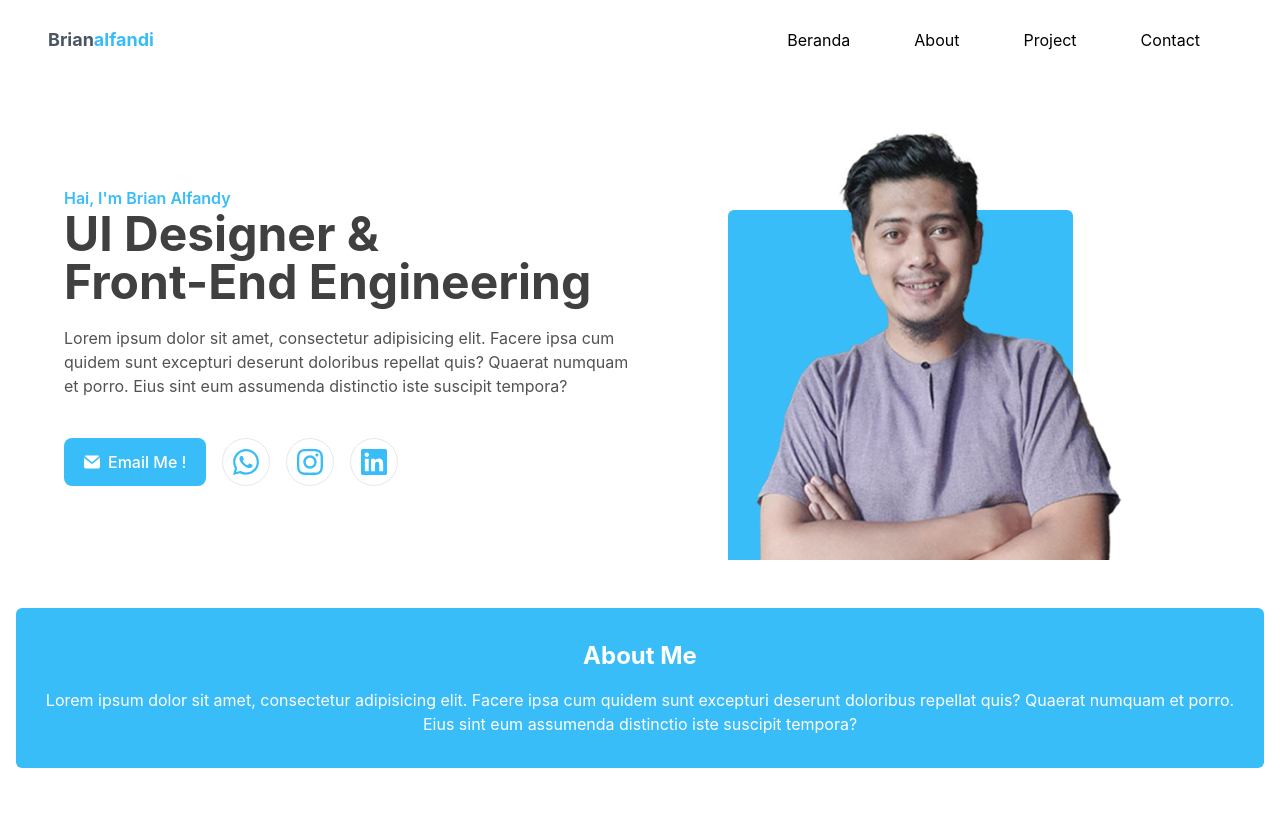
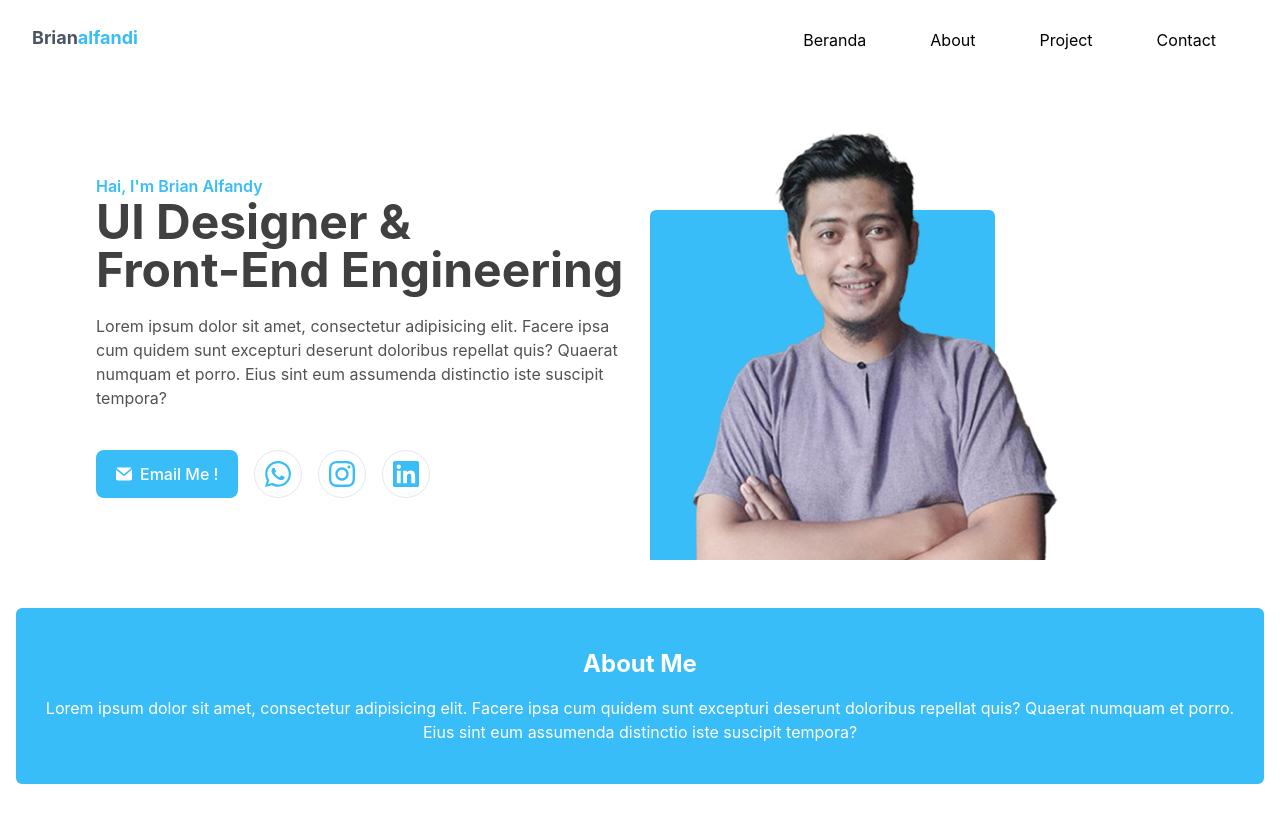
Before and after one commit to brianalfandy07/portofolio, a website: page index.html in a window 1280 px wide. Drawn offline with Linux system fonts and the light colour scheme.

Commit message:
update baru

```diff
--- a/index.html
+++ b/index.html
@@ -8,9 +8,9 @@
 </head>
 <body>
     <!-- header -->
-    <header class="px-4 bg-transparent absolute top-0 left-0 w-full flex items-center z-10">
-        <div class="container mx-auto">
-            <div class="flex items-center justify-between relative">
+    <header class=" bg-transparent absolute top-0 left-0 w-full flex  z-10">
+        <div class=" px-4 w-full ">
+            <div class="flex justify-between relative">
                 <div class="px-4">
                     <a href="#hero" class="font-bold text-lg py-6 text-sky-400 block"><span class="text-gray-600">Brian</span>alfandi</a>
                 </div>
@@ -49,9 +49,9 @@
     <!-- header end -->
 
     <!-- hero -->
-   <section id="hero" class="px-16 pt-28 pb-4">
-    <div class="container mx-auto px-0">
-        <div class="flex flex-wrap">
+   <section id="hero" class="w-full xl:px-16 xs:px-4 pt-28 pb-4">
+    <div class="mx-auto px-4">
+        <div class="flex flex-wrap px-4 xl:px-16">
             <div class="w-full self-center px-0 py-6 lg:w-1/2 md:w-1/2 ">
                 <h1 class="font-semibold text-sky-400">Hai, I'm Brian Alfandy </h1>
                 <h2 class="text-5xl font-bold text-neutral-700 mb-5">UI Designer & <br>Front-End Engineering</h2>
@@ -88,11 +88,11 @@
 
 
             </div>
-            <div class="w-full self-end block px-2 lg:w-1/2 md:w-1/2 mx-auto">
+            <div class="w-full block self-center pr-12 lg:w-1/2 md:w-1/2 mx-auto">
                 <div class=" relative">
-                    <img src="image/brian.png" alt="brian alfandi" class="max-w-md w-92 mx-auto right-6">
-                    <span class="absolute  bottom-0 -z-10 left-[62px] sm:left-[62px] md:left-[62px] lg:left-[100px] 2xl:left-[80px]  ">
-                        <div class="w-[345px] h-[350px] mx-auto bg-sky-400 object-cover rounded-t-md"></div>
+                    <img src="image/brian.png" alt="brian alfandi" class="max-w-md mx-auto block right-6 mr-40 xs:mr-20">
+                    <span class=" absolute bottom-0 -z-10 left-[10px]">
+                        <div class="flex w-[345px] h-[350px] bg-sky-400 object-cover rounded-t-md"></div>
                     </span>
                 </div>
             </div>
@@ -103,9 +103,9 @@
 
    <!-- About me Start -->
    <section id="About" class=" mt-8 mb-32">
-        <div class="container mx-auto px-4">
+        <div class="mx-auto w-full px-4">
             <div class="flex">
-                <div class="object-cover self-center w-full mx-0 px-6 py-8 rounded-md bg-sky-400 text-center">
+                <div class="object-cover self-center w-full mx-0 px-6 py-10 rounded-md bg-sky-400 text-center">
                     <h1 class="font-bold text-white text-2xl mb-4 ">About Me </h1>
                     <p class="text-white ">Lorem ipsum dolor sit amet, consectetur adipisicing elit. Facere ipsa cum quidem sunt excepturi deserunt doloribus repellat quis? Quaerat numquam et porro. Eius sint eum assumenda distinctio iste suscipit tempora?
                     </p>
--- a/tailwind.config.js
+++ b/tailwind.config.js
@@ -2,16 +2,16 @@
 module.exports = {
   content: ['index.html'],
   theme: {
-    container : {
-      center : true,
-      padding :'16px',
-    },
+    // container : {
+    //   center : true,
+    //   padding :'16px',
+    // },
     extend: {
       colors :{
 
       },
       screens:{
-        'xs' :{'max' :'560px'},
+        'xs' :'360px',
         '2xl':{'max' :'2000px'},
       },
     },
```
Also changed, not shown: src/output.css.
